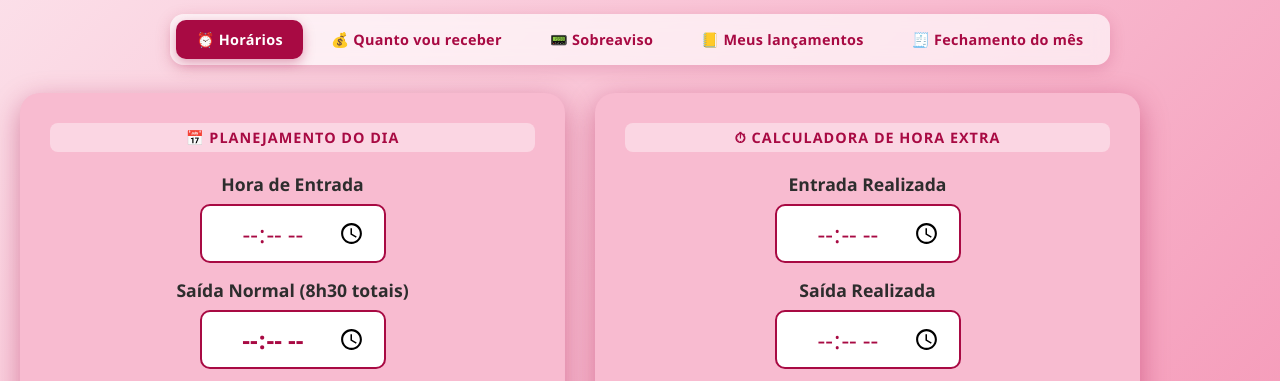
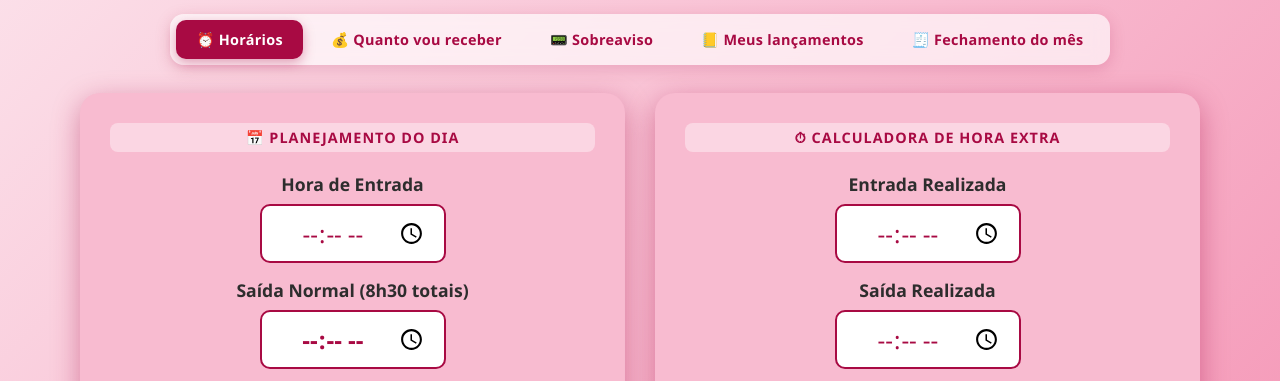
Before and after one commit to GabrielSBauer/Contorle_hora_extra, a plain HTML site: page index.html in a window 1280 px wide. Shown: the part 136-517 px from the top of the page. Drawn offline with Linux system fonts and the light colour scheme.

```diff
--- a/index.html
+++ b/index.html
@@ -112,6 +112,9 @@
     gap: 30px;
     width: 100%;
     max-width: 1000px;
+    /* O painel ocupa a tela toda, então o container precisa se centralizar
+       sozinho — sem isto ele encosta na esquerda. */
+    margin: 0 auto;
   }
 
   .card {
```
